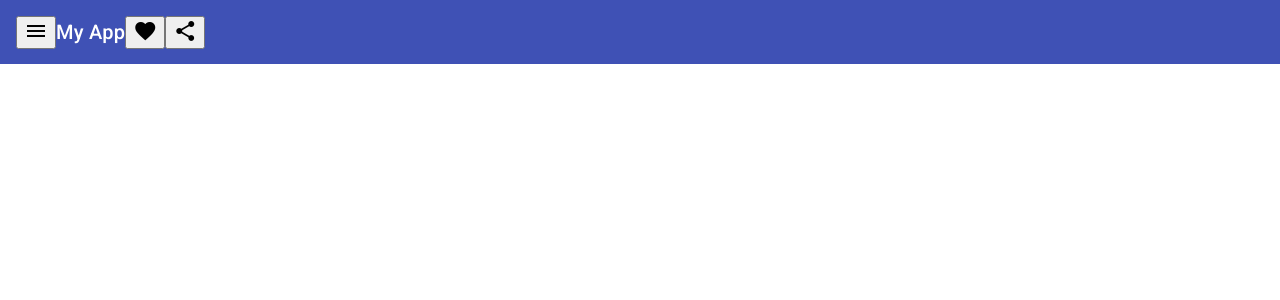
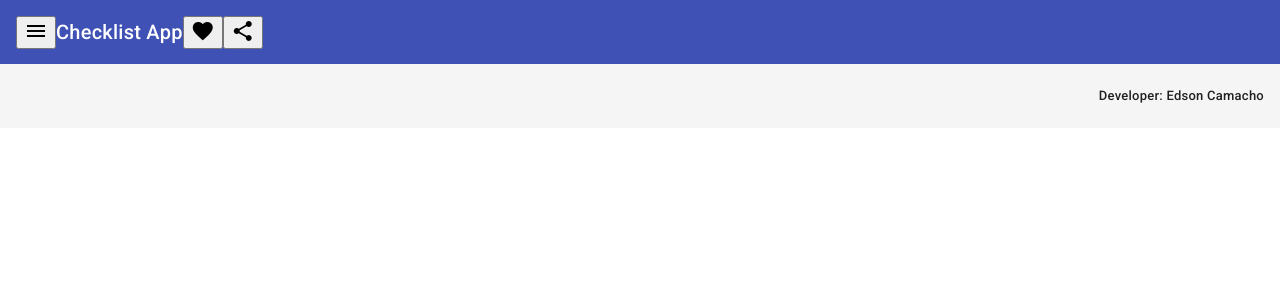
Before and after one commit to EdsonLPCamacho/checklistapp, an Angular app: page / in a window 1280 px wide. Shown: the top 300 px of the page. Built offline with nearby package versions, Linux system fonts and the light colour scheme.

Commit message:
Added app footer

```diff
--- a/src/app/app.component.html
+++ b/src/app/app.component.html
@@ -1,2 +1,3 @@
 <app-header></app-header>
+<app-footer></app-footer>
 <router-outlet></router-outlet>
--- /dev/null
+++ b/src/app/footer/footer.component.css
@@ -0,0 +1,7 @@
+.app-footer-container{
+    justify-content: flex-end;
+}
+
+.app-footer-container span{
+    font-size: small;
+}
--- /dev/null
+++ b/src/app/footer/footer.component.html
@@ -0,0 +1,3 @@
+<mat-toolbar class = "app-footer-container">
+    <span>{{ copywrite }}</span>
+</mat-toolbar>
--- /dev/null
+++ b/src/app/footer/footer.component.ts
@@ -0,0 +1,15 @@
+import { Component } from '@angular/core';
+import { MaterialComponent } from '../material.component';
+
+@Component({
+  selector: 'app-footer',
+  standalone: true,
+  imports: [
+    MaterialComponent
+  ],
+  templateUrl: './footer.component.html',
+  styleUrl: './footer.component.css'
+})
+export class FooterComponent {
+  public copywrite = 'Developer: Edson Camacho'
+}
--- a/src/app/header/header.component.html
+++ b/src/app/header/header.component.html
@@ -1,8 +1,8 @@
 <mat-toolbar color="primary">
-    <button mat-icon-button class="example-icon" aria-label="Example icon-button with menu icon">
+    <button mat-icon-button (click)="openSideNav()" class="example-icon" aria-label="Example icon-button with menu icon">
       <mat-icon>menu</mat-icon>
     </button>
-    <span>My App</span>
+    <span>Checklist App</span>
     <span class="example-spacer"></span>
     <button mat-icon-button class="example-icon favorite-icon" aria-label="Example icon-button with heart icon">
       <mat-icon>favorite</mat-icon>
--- a/src/app/header/header.component.ts
+++ b/src/app/header/header.component.ts
@@ -1,19 +1,20 @@
 import { Component } from '@angular/core';
 //Angular material
-import { MatToolbarModule } from '@angular/material/toolbar';
-import { MatIconModule } from '@angular/material/icon';
+import { MaterialComponent } from '../material.component';
 
 @Component({
   selector: 'app-header',
   standalone: true,
   imports: [
-    MatToolbarModule,
-    MatIconModule
+    MaterialComponent
   ],
   templateUrl: './header.component.html',
   styleUrl: './header.component.css'
 
 })
 export class HeaderComponent {
+openSideNav() {
+throw new Error('Method not implemented.');
+}
 
 }
```
Also changed, not shown: src/app/app.component.ts (+7 -1 lines), src/app/material.component.ts (added, +15 -0 lines), 1 other file (tests, documents, lock files or other folders).
